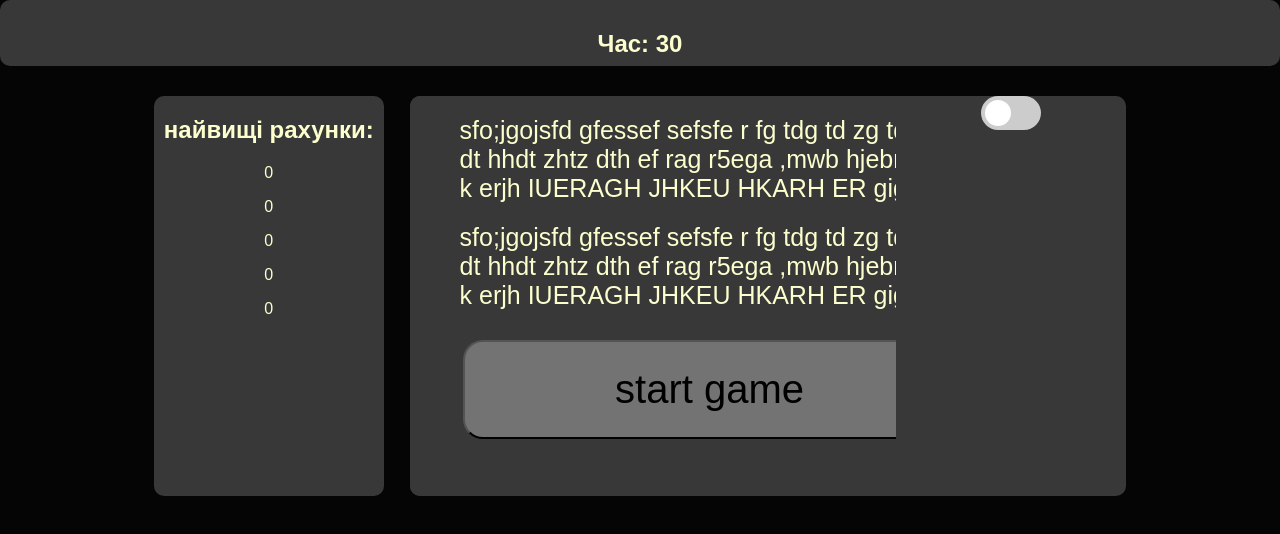
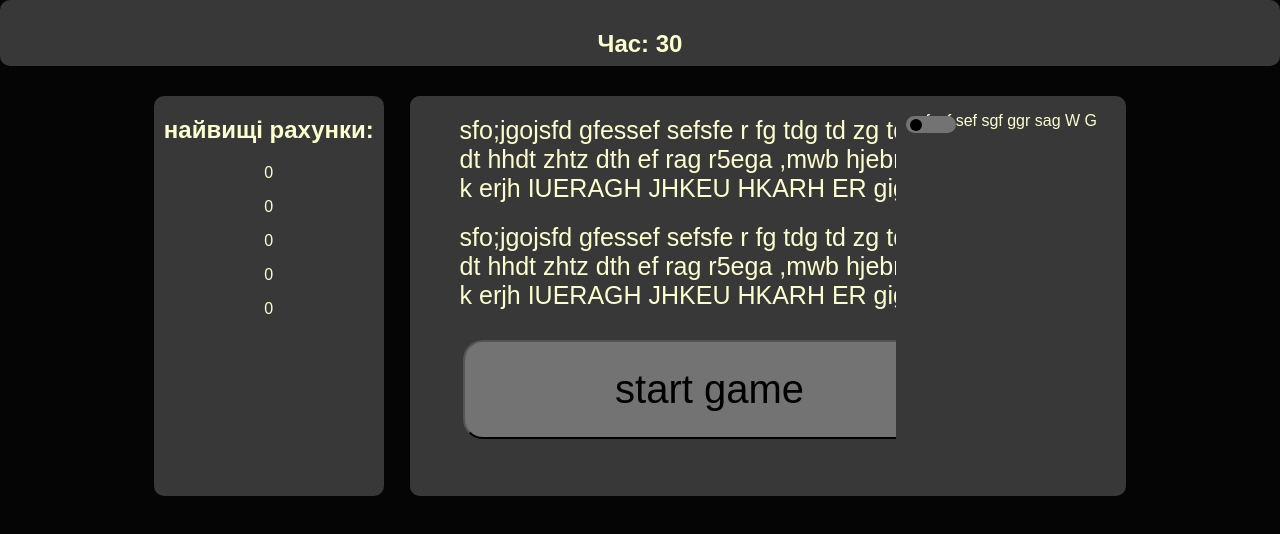
Before and after one commit to Kruverto/webGame, a plain HTML site: page index.html in a window 1280 px wide. Drawn offline with Linux system fonts and the light colour scheme; a web font is replaced by a local one.

Commit message:
design changes 2.0

```diff
--- a/css/style.css
+++ b/css/style.css
@@ -1,5 +1,5 @@
 body{
-	background-image: url(../image/bg2.mov);
+	/*background-image: url(../image/bg2.mov);*/
 	background-repeat: no-repeat;
 	background-size: cover;
 	background-color: #050505;
@@ -201,10 +201,12 @@ body{
   /* -------------------------------------------------------------------*/
 /* The switch - the box around the slider */
 .switch {
-	position: relative;
+	position: absolute;
 	display: inline-block;
-	width: 60px;
-	height: 34px;
+	left: 10px;
+	top: 20px;
+	width: 50px;
+	height: 17px;
   }
 
   /* Hide default HTML checkbox */
@@ -222,7 +224,7 @@ body{
 	left: 0;
 	right: 0;
 	bottom: 0;
-	background-color: #ccc;
+	background-color: #737373;
 	-webkit-transition: .4s;
 	transition: .4s;
   }
@@ -230,32 +232,32 @@ body{
   .slider:before {
 	position: absolute;
 	content: "";
-	height: 26px;
-	width: 26px;
+	height: 12px;
+	width: 12px;
 	left: 4px;
-	bottom: 4px;
-	background-color: white;
+	bottom: 2px;
+	background-color: #000000;
 	-webkit-transition: .4s;
 	transition: .4s;
   }
 
   input:checked + .slider {
-	background-color: #2196F3;
+	background-color: #fcfecd;
   }
 
   input:focus + .slider {
-	box-shadow: 0 0 1px #2196F3;
+	box-shadow: 0 0 1px #fcfecd;
   }
 
   input:checked + .slider:before {
-	-webkit-transform: translateX(26px);
-	-ms-transform: translateX(26px);
-	transform: translateX(26px);
+	-webkit-transform: translateX(30px);
+	-ms-transform: translateX(30px);
+	transform: translateX(30px);
   }
 
   /* Rounded sliders */
   .slider.round {
-	border-radius: 34px;
+	border-radius: 16px;
   }
 
   .slider.round:before {
--- a/index.html
+++ b/index.html
@@ -29,6 +29,8 @@
 			<span class="slider round"></span>
 		</label>
 
+		<p>fesf sef sgf ggr sag W G</p>
+
 	</div>
 
 <script src="js/variable.js"></script>
```
